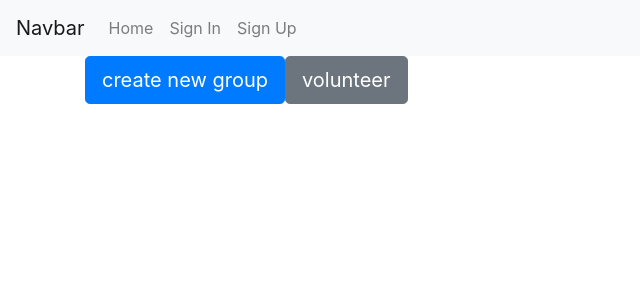
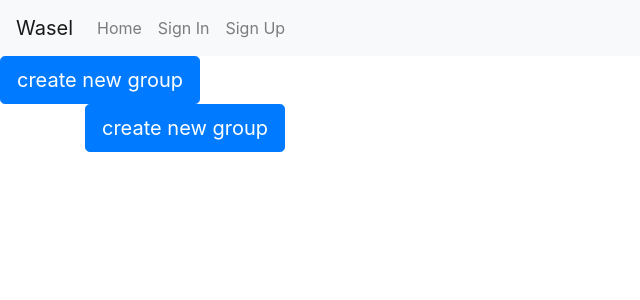
Before and after one commit to saud9030/Wfrontend, a React (Create React App) app: page / in a window 1280 px wide. Shown: the top 300 px of the page, without its empty margins (0-640 px from the left). Built offline with nearby package versions, Linux system fonts and the light colour scheme.

Commit message:
now if a user click on (Create Group) button it will direct them to the create group form

```diff
--- a/src/App.js
+++ b/src/App.js
@@ -5,6 +5,7 @@ import { getUser, Signout } from "./services/AuthService";
 import SigninForm from "./components/authForm.js/SigninForm";
 import SignupForm from "./components/authForm.js/SignupForm";
 import ChangePasswordForm from "./components/authForm.js/ChangePasswordForm";
+import CreatGroupForm from "./components/authForm.js/CreateGroupForm";
 import Home from "./components/Home";
 // import Profile from "./components/Profile";
 class App extends Component {
@@ -25,7 +26,7 @@ class App extends Component {
   };
   onSignin = () => {
     this.setState({ user: getUser() });
-    this.changeActivePage("profile");
+    this.changeActivePage("home");
   };
   onSignout = () => {
     this.setState({ user: null });
@@ -40,6 +41,7 @@ class App extends Component {
           changeActivePage={this.changeActivePage}
           onSignout={this.onSignout}
         />
+        <Home user={user} changeActivePage={this.changeActivePage} />
 
         <div className="container">
           {activePage === "home" ? <Home /> : ""}
@@ -58,8 +60,13 @@ class App extends Component {
           ) : (
             ""
           )}
+          {activePage === "api/group" ? (
+            <CreatGroupForm changeActivePage={this.changeActivePage} />
+          ) : (
+            ""
+          )}
           {/* when the user log in , user will go to the home page **home should be changed when there is something to show in profile */}
-          {activePage === "profile" ? <Home /> : ""}
+          {/* {activePage === "profile" ? <Home /> : ""} */}
         </div>
       </div>
     );
--- a/src/components/Home.js
+++ b/src/components/Home.js
@@ -1,13 +1,43 @@
 import React from "react";
+import CreatGroupForm from "./authForm.js/CreateGroupForm";
 
-const Home = () => (
-  <div>
-    <button type="button" class="btn btn-primary btn-lg">
+// if user logged, then user is able to create new group
+const authenticatedOptions = (changeActivePage, user) => (
+  <React.Fragment>
+    <button
+      type="button"
+      class="btn btn-primary btn-lg"
+      onClick={
+        () =>
+          // if (user) {
+          changeActivePage("api/group")
+        // } else {
+        //   changeActivePage("sign-up");
+        // }
+      }
+    >
       create new group
     </button>
-    <button type="button" class="btn btn-secondary btn-lg">
-      volunteer
+  </React.Fragment>
+);
+// if there is no user, then it goes to signup page ** later on create signup/signin page
+const unauthenticatedOptions = changeActivePage => (
+  <React.Fragment>
+    <button
+      type="button"
+      class="btn btn-primary btn-lg"
+      onClick={() => changeActivePage("sign-up")}
+    >
+      create new group
     </button>
+  </React.Fragment>
+);
+
+const Home = ({ user, changeActivePage }) => (
+  <div>
+    {user
+      ? authenticatedOptions(changeActivePage)
+      : unauthenticatedOptions(changeActivePage)}
   </div>
 );
 
--- a/src/components/Nav.js
+++ b/src/components/Nav.js
@@ -35,7 +35,7 @@ const alwaysOptions = changeActivePage => (
 
 const Nav = ({ user, changeActivePage, onSignout }) => (
   <nav className="navbar navbar-expand-lg navbar-light bg-light">
-    <div className="navbar-brand">Navbar</div>
+    <div className="navbar-brand">Wasel</div>
     <button
       className="navbar-toggler"
       type="button"
```
